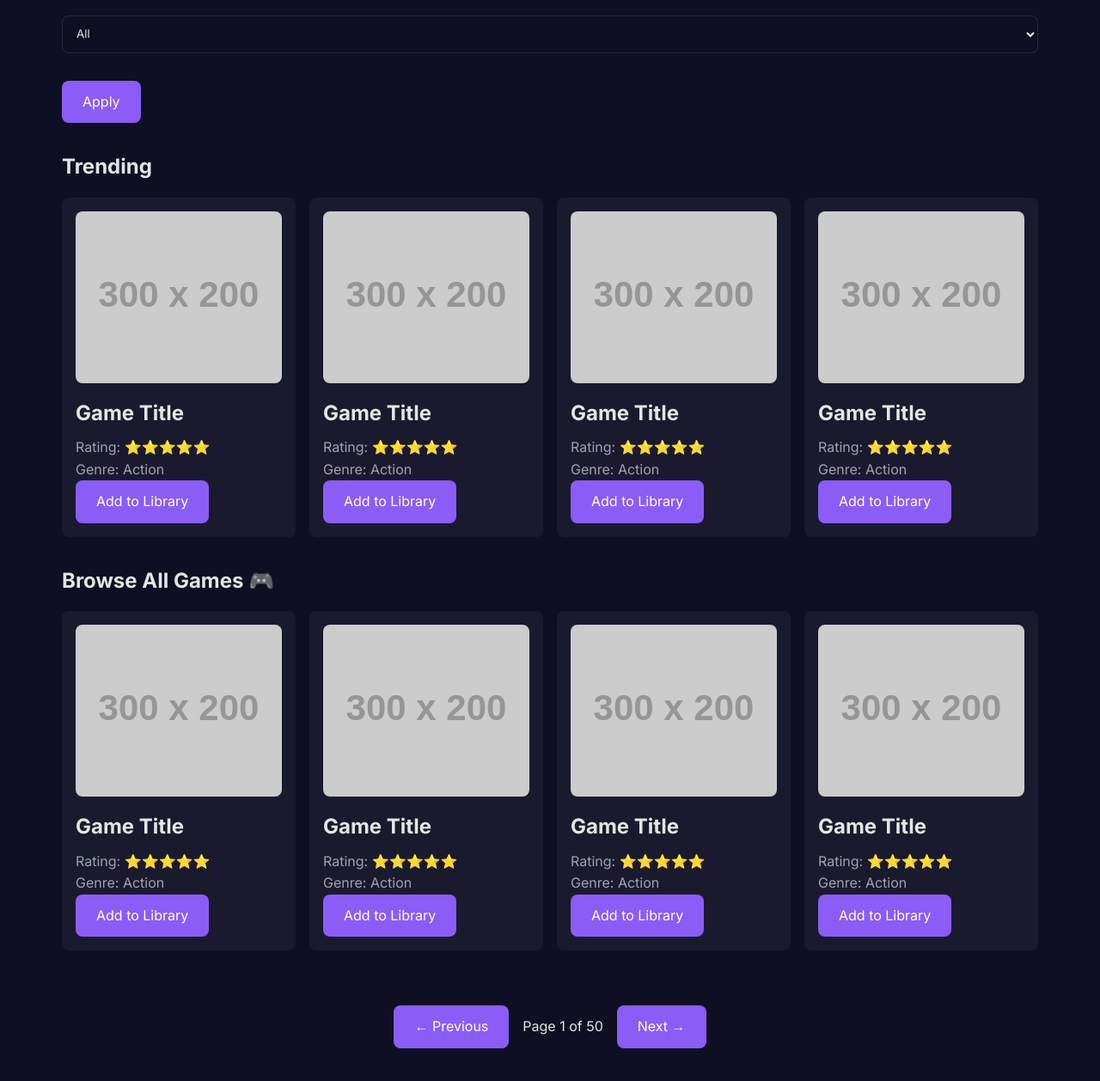
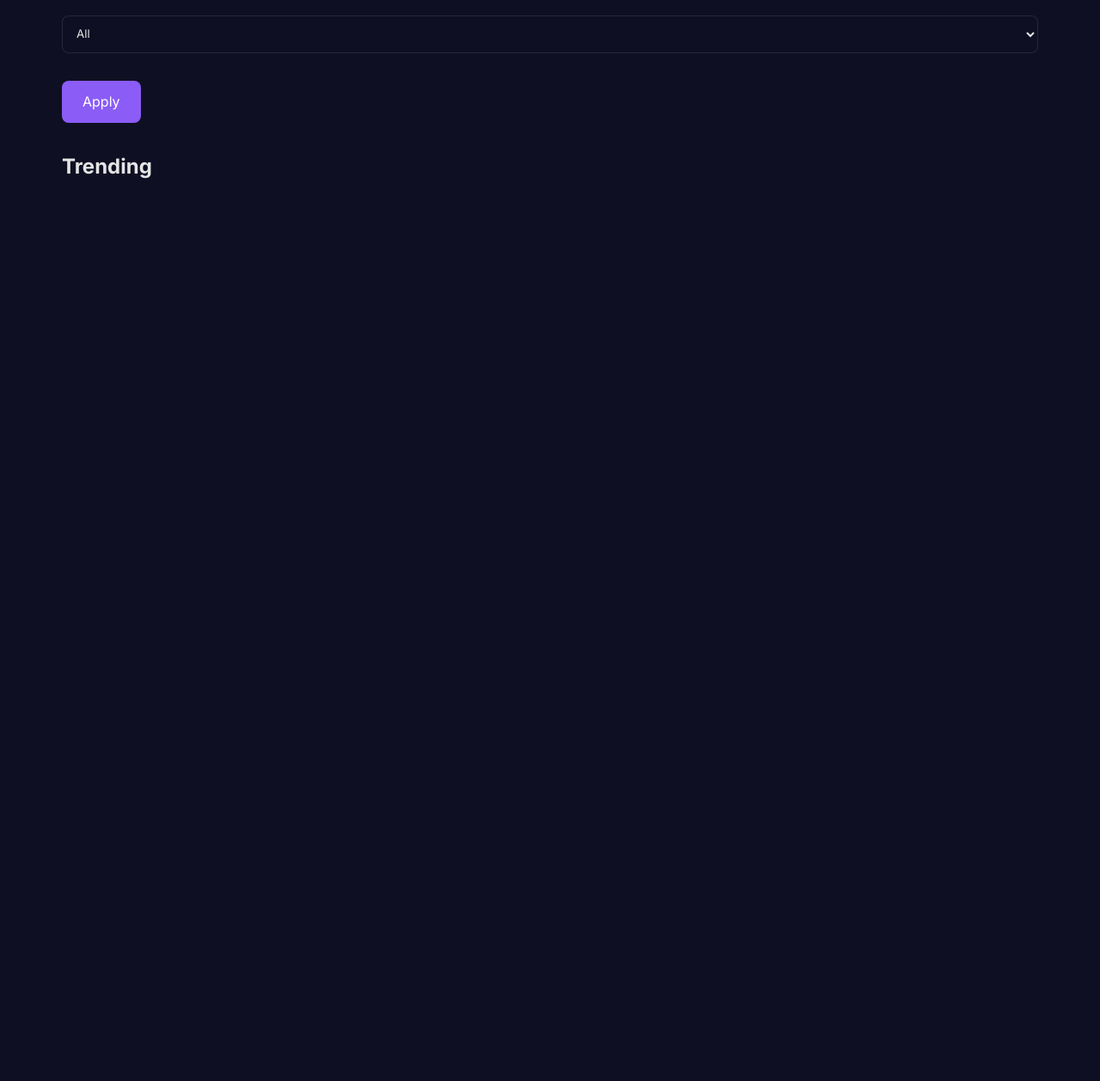
Before and after one commit to AyushDiyundi/GameShelf, a website: page index.html in a window 1280 px wide. Shown: the part 833-2091 px from the top of the page at 86% size. After the commit the page ends 1127 px from the top, so only its background shows below. Drawn offline with Linux system fonts and the light colour scheme; placeholder pictures from the web are drawn by us.

Commit message:
Added element IDs for JS integration

```diff
--- a/index.html
+++ b/index.html
@@ -32,8 +32,8 @@
         <section class="hero">
             <h2>Welcome to GameShelf.</h2>
             <p>Discover your next favorite game.</p>
-            <form>
-                <input type="text" placeholder="Search game">
+            <form id="searchForm">
+                <input type="text" id="searchInput" placeholder="Search game">
                 <button type="submit">🔍</button>
             </form>
         </section>
@@ -41,8 +41,8 @@
             <h3>Filters</h3>
             <form>
                 Genre:
-                <select name="genre">
-                    <option value="all">All</option>
+                <select name="genre" id="genreFilter">
+                    <option value="">All</option>
                     <option value="action">Action</option>
                     <option value="rpg">RPG</option>
                     <option value="strategy">Strategy</option>
@@ -81,87 +81,17 @@
             </form>
         </section>
 
+        <p id="loading" style="display: none; text-align: center;">Loading games... 🎮</p>
+
         <section class="trending">
             <h2>Trending</h2>
-            <div class="game-grid">
-                <article class="game-card">
-                    <img src="https://via.placeholder.com/300x200" alt="Game title" width="100" height="100">
-                    <h3>Game Title</h3>
-                    <p class="rating">Rating: ⭐⭐⭐⭐⭐</p>
-                    <p class="genre">Genre: Action</p>
-                    <button>Add to Library</button>
-                </article>
-
-                <article class="game-card">
-                    <img src="https://via.placeholder.com/300x200" alt="Game title" width="100" height="100">
-                    <h3>Game Title</h3>
-                    <p class="rating">Rating: ⭐⭐⭐⭐⭐</p>
-                    <p class="genre">Genre: Action</p>
-                    <button>Add to Library</button>
-                </article>
-
-                <article class="game-card">
-                    <img src="https://via.placeholder.com/300x200" alt="Game title" width="100" height="100">
-                    <h3>Game Title</h3>
-                    <p class="rating">Rating: ⭐⭐⭐⭐⭐</p>
-                    <p class="genre">Genre: Action</p>
-                    <button>Add to Library</button>
-                </article>
-
-                <article class="game-card">
-                    <img src="https://via.placeholder.com/300x200" alt="Game title" width="100" height="100">
-                    <h3>Game Title</h3>
-                    <p class="rating">Rating: ⭐⭐⭐⭐⭐</p>
-                    <p class="genre">Genre: Action</p>
-                    <button>Add to Library</button>
-                </article>
+            <div class="game-grid" id="gamesContainer">
+                <!-- Games will be loaded dynamically by app.js -->
             </div>
         </section>
+    </main>
 
-        <section class="all-games">
-            <h2>Browse All Games 🎮</h2>
-            <div class="game-grid">
-                <article class="game-card">
-                    <img src="https://via.placeholder.com/300x200" alt="Game title" width="100" height="100">
-                    <h3>Game Title</h3>
-                    <p class="rating">Rating: ⭐⭐⭐⭐⭐</p>
-                    <p class="genre">Genre: Action</p>
-                    <button>Add to Library</button>
-                </article>
-
-                <article class="game-card">
-                    <img src="https://via.placeholder.com/300x200" alt="Game title" width="100" height="100">
-                    <h3>Game Title</h3>
-                    <p class="rating">Rating: ⭐⭐⭐⭐⭐</p>
-                    <p class="genre">Genre: Action</p>
-                    <button>Add to Library</button>
-                </article>
-
-                <article class="game-card">
-                    <img src="https://via.placeholder.com/300x200" alt="Game title" width="100" height="100">
-                    <h3>Game Title</h3>
-                    <p class="rating">Rating: ⭐⭐⭐⭐⭐</p>
-                    <p class="genre">Genre: Action</p>
-                    <button>Add to Library</button>
-                </article>
-
-                <article class="game-card">
-                    <img src="https://via.placeholder.com/300x200" alt="Game title" width="100" height="100">
-                    <h3>Game Title</h3>
-                    <p class="rating">Rating: ⭐⭐⭐⭐⭐</p>
-                    <p class="genre">Genre: Action</p>
-                    <button>Add to Library</button>
-                </article>
-
-            </div>
-        </section>
-
-        <div class="pagination">
-            <button>← Previous</button>
-            <span>Page 1 of 50</span>
-            <button>Next →</button>
-        </div>
-    </main>
+    <script src="app.js"></script>
 </body>
 
 </html>
```
Also changed, not shown: mygames.html (+20 -23 lines).
